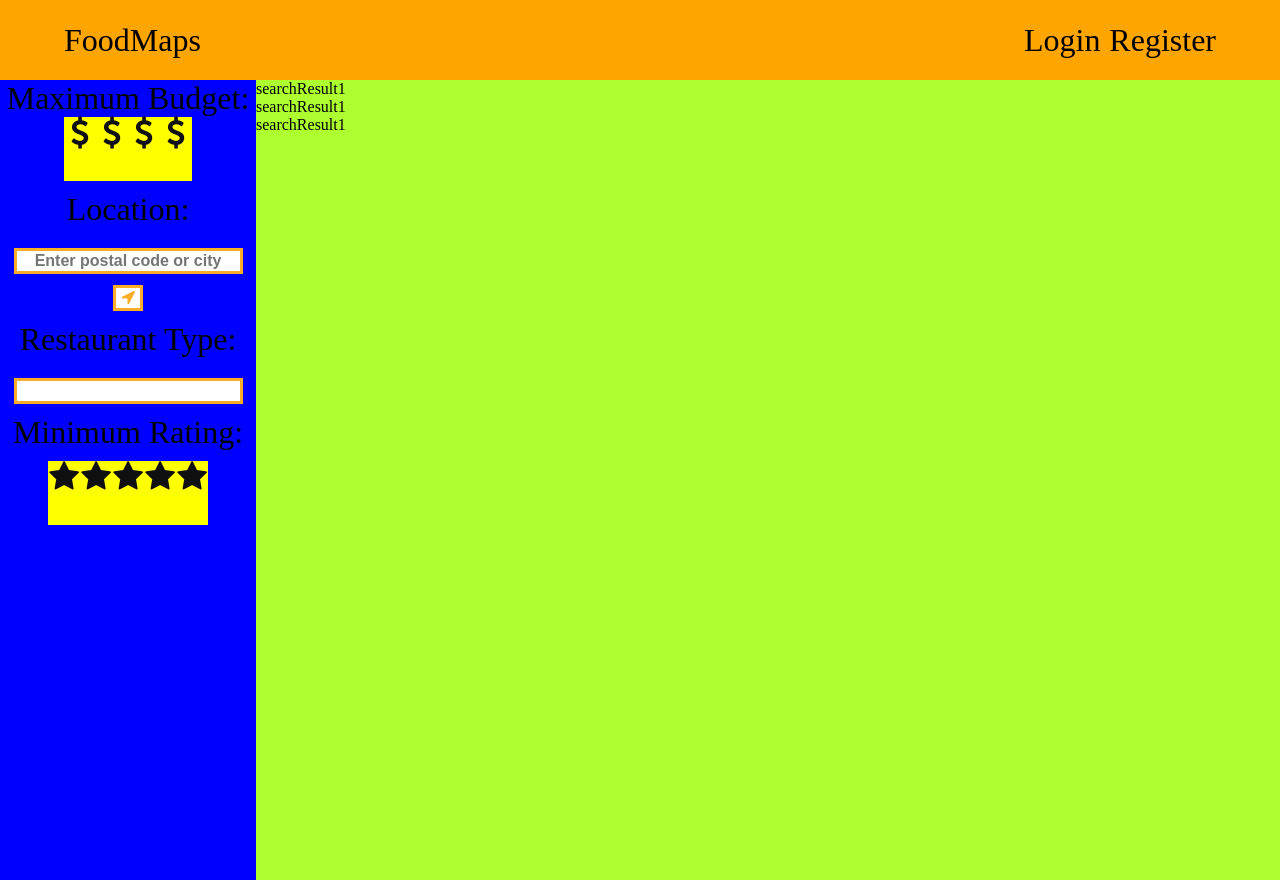
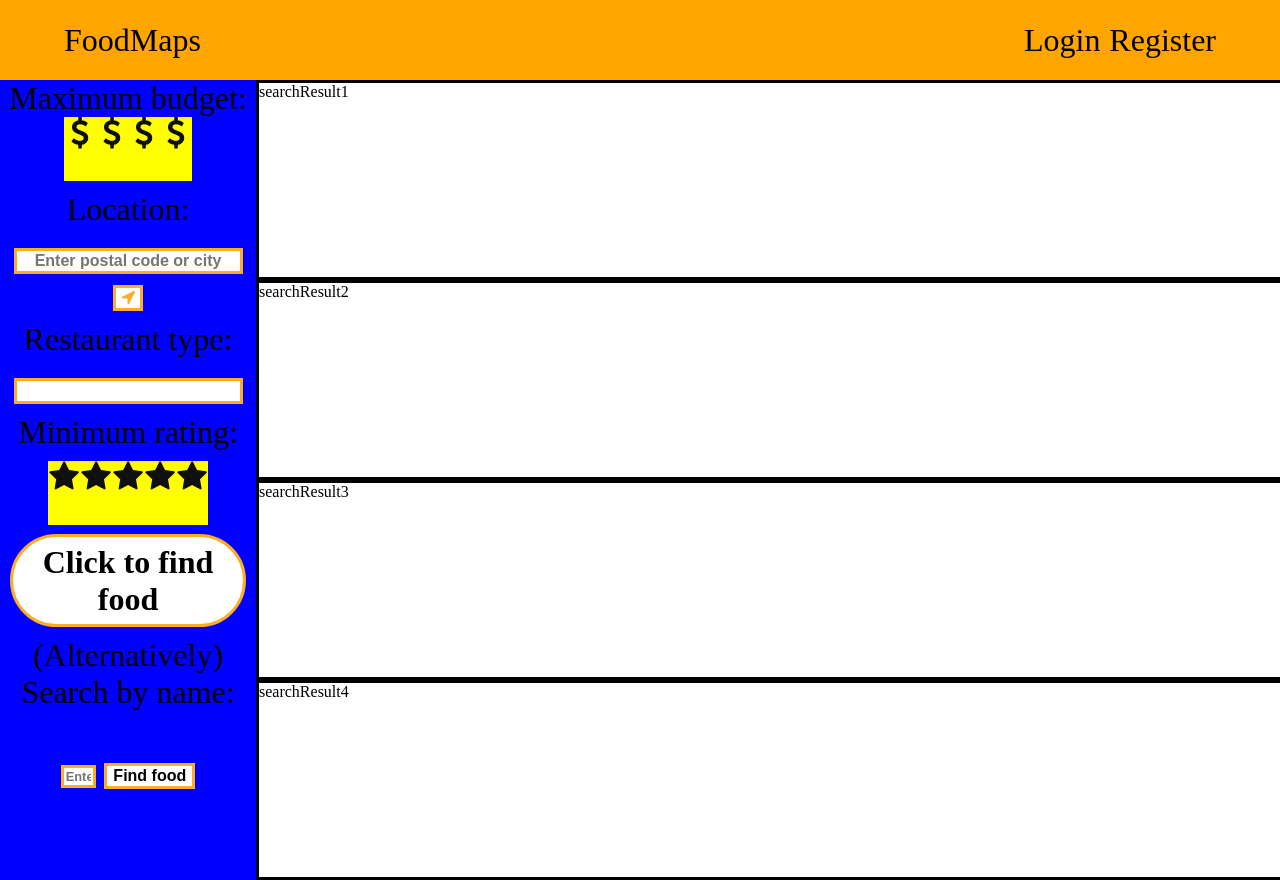
Before and after one commit to JakeA8898/FoodMaps, a PHP site: page /results.html in a window 1280 px wide. Run offline with PHP 8.4, Linux system fonts and the light colour scheme.

Commit message:
updated results formatting

```diff
--- a/Styles/main.css
+++ b/Styles/main.css
@@ -251,7 +251,7 @@ h2{
 .resultPage{
     display:flex;
     flex-direction: column;
-    background-color: greenyellow;
+    background-color: yellow;
     width: 80vw;
     height: 100vh;
 }
@@ -260,3 +260,10 @@ h2{
     width: 2vw;
     height:auto;
 }
+
+.result{
+    background-color: white;
+    border: 3px solid black;
+    width: 80vw;
+    height: 15rem;
+}
--- a/results.html
+++ b/results.html
@@ -22,7 +22,7 @@
         <div class="results">
             <div class="sidebar">
                 <div class="position">
-                    <span>Maximum Budget:</span>
+                    <span>Maximum budget:</span>
                 </div>
                 <div class="radioSelector cost position">
                     <input type="radio" name="costs" id=cost4><label for="cost4"></label>
@@ -38,13 +38,13 @@
                     <button id="locate" class="input"></button>
                 </div>
                 <div class="description position">
-                    <span>Restaurant Type:</span>
+                    <span>Restaurant type:</span>
                 </div>
                 <div class="type position">
                     <input type="text" id="restrauntType" class="input" placeholder="">
                 </div>
                 <div class="description position">
-                    <span>Minimum Rating:</span>
+                    <span>Minimum rating:</span>
                 </div>
                 <div class="radioSelector raiting position">
                     <input type="radio" name="stars" id=star5><label for="star5"></label>
@@ -53,16 +53,30 @@
                     <input type="radio" name="stars" id=star2><label for="star2"></label>
                     <input type="radio" name="stars" id=star1><label for="star1"></label>
                 </div>
+                <div class="description position">
+                    <a href="" id="search" class="link input">Click to find food</a>
+                </div>
+
+                <div class="description position">
+                    <span>(Alternatively) Search by name:</span>
+                </div>
+                <div class=" spacing searchBar position">
+                    <input type="text" id="knownSearch" class="input" placeholder="Enter where you want to eat">
+                    <button id="buttonSearch" class="input">Find food</button>
+                </div>
             </div>
             <div class="resultPage">
-                <div>
+                <div class="result">
                     <span>searchResult1</span>
                 </div>
-                <div>
-                    <span>searchResult1</span>
+                <div class="result">
+                    <span>searchResult2</span>
                 </div>
-                <div>
-                    <span>searchResult1</span>
+                <div class="result">
+                    <span>searchResult3</span>
+                </div>
+                <div class="result">
+                    <span>searchResult4</span>
                 </div>
             </div>
         </div>
```
